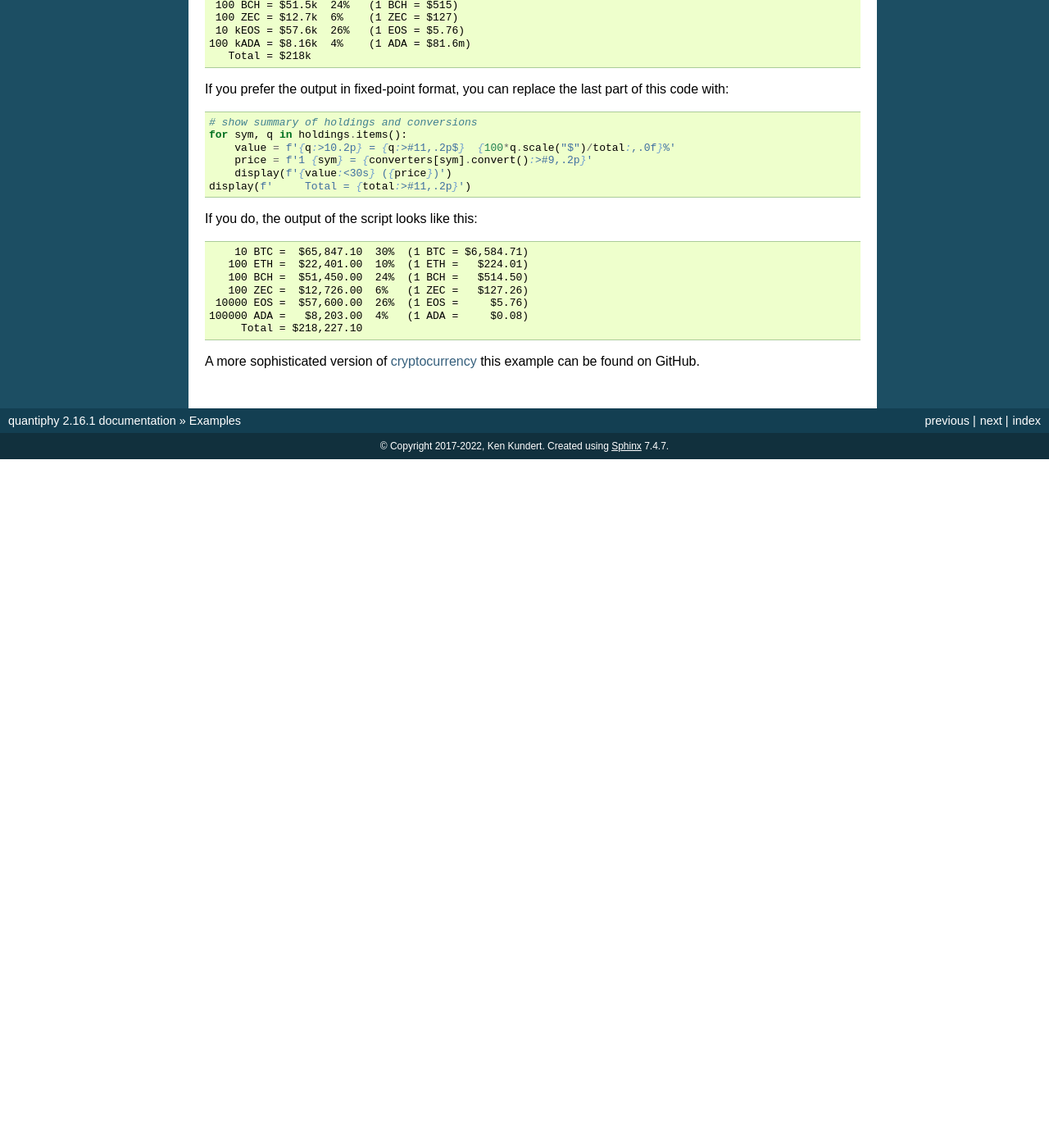
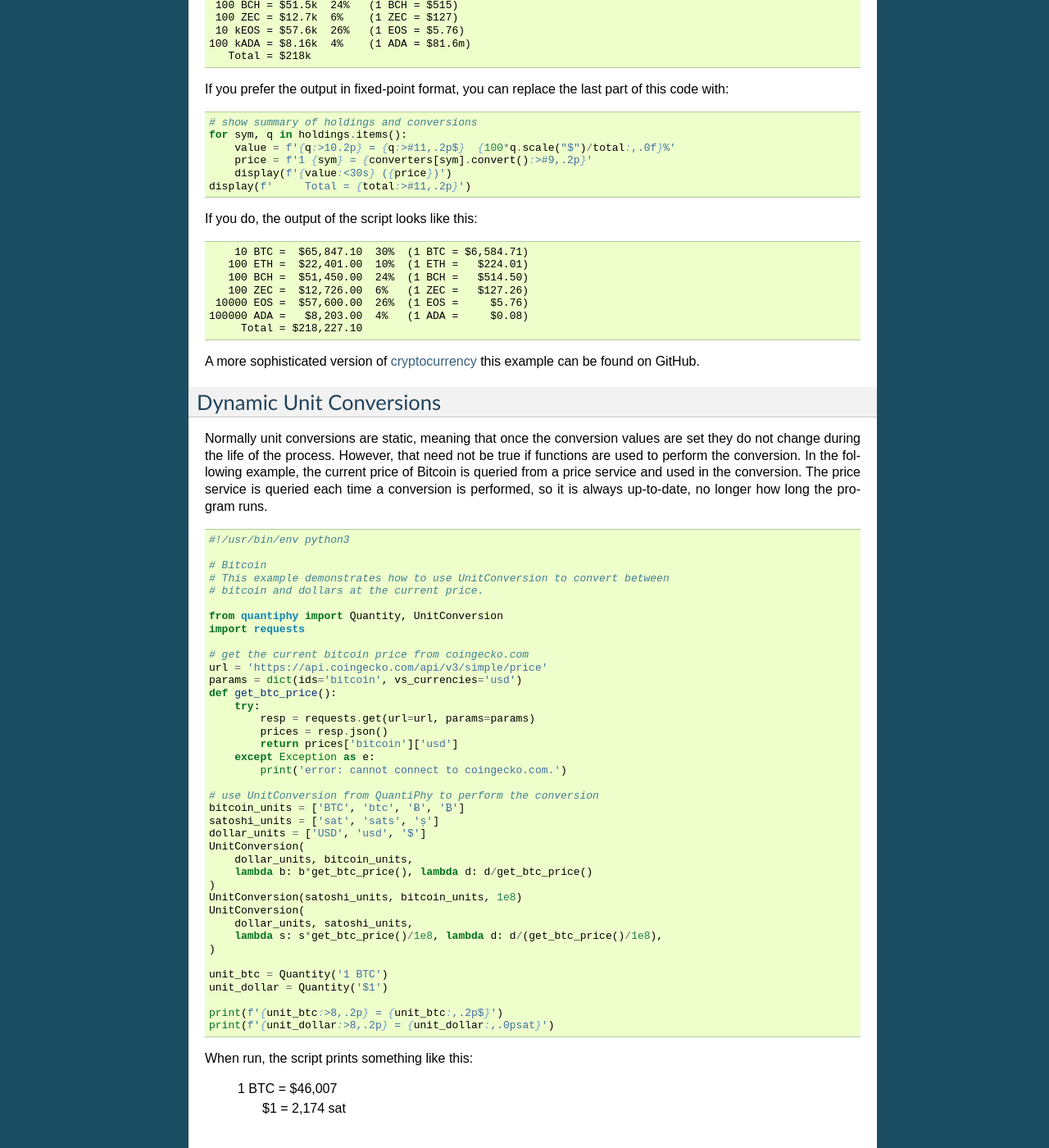
Before and after one commit to KenKundert/quantiphy, a Sphinx documentation site: the page built from doc/examples.rst, in a window 1280 px wide and 1400 px high, scrolled down 14024 px. Shown: the whole window at 82% size. Built offline with Sphinx 7.4.7, drawn with Linux system fonts in a browser that asks for light colours; before the commit the page ends 14584 px from its top, so only the background shows below that; some of the changed text lies outside the part shown.

```diff
--- a/doc/examples.rst
+++ b/doc/examples.rst
@@ -915,3 +915,63 @@
 A more sophisticated version of `cryptocurrency
 <https://github.com/KenKundert/cryptocurrency/blob/master/cryptocurrency>`_
 this example can be found on GitHub.
+
+
+.. bitcoin example {{{1
+
+Dynamic Unit Conversions
+------------------------
+
+Normally unit conversions are static, meaning that once the conversion values
+are set they do not change during the life of the process.  However, that need
+not be true if functions are used to perform the conversion.  In the following
+example, the current price of Bitcoin is queried from a price service and used
+in the conversion.  The price service is queried each time a conversion is
+performed, so it is always up-to-date, no longer how long the program runs.
+
+.. code-block:: python
+
+    #!/usr/bin/env python3
+
+    # Bitcoin
+    # This example demonstrates how to use UnitConversion to convert between
+    # bitcoin and dollars at the current price.
+
+    from quantiphy import Quantity, UnitConversion
+    import requests
+
+    # get the current bitcoin price from coingecko.com
+    url = 'https://api.coingecko.com/api/v3/simple/price'
+    params = dict(ids='bitcoin', vs_currencies='usd')
+    def get_btc_price():
+        try:
+            resp = requests.get(url=url, params=params)
+            prices = resp.json()
+            return prices['bitcoin']['usd']
+        except Exception as e:
+            print('error: cannot connect to coingecko.com.')
+
+    # use UnitConversion from QuantiPhy to perform the conversion
+    bitcoin_units = ['BTC', 'btc', 'Ƀ', '₿']
+    satoshi_units = ['sat', 'sats', 'ș']
+    dollar_units = ['USD', 'usd', '$']
+    UnitConversion(
+        dollar_units, bitcoin_units,
+        lambda b: b*get_btc_price(), lambda d: d/get_btc_price()
+    )
+    UnitConversion(satoshi_units, bitcoin_units, 1e8)
+    UnitConversion(
+        dollar_units, satoshi_units,
+        lambda s: s*get_btc_price()/1e8, lambda d: d/(get_btc_price()/1e8),
+    )
+
+    unit_btc = Quantity('1 BTC')
+    unit_dollar = Quantity('$1')
+
+    print(f'{unit_btc:>8,.2p} = {unit_btc:,.2p$}')
+    print(f'{unit_dollar:>8,.2p} = {unit_dollar:,.0psat}')
+
+When run, the script prints something like this:
+
+   1 BTC = $46,007
+      $1 = 2,174 sat
--- a/doc/releases.rst
+++ b/doc/releases.rst
@@ -8,7 +8,10 @@
 | Version: 2.16.1
 | Released: 2021-12-23
 
+- Refine the list of currency symbols.
+- Allows currency symbols to be given before or after the underlying number.
 - Allow :class:`Quantity` subclasses to be used in scaling if they have units.
+
 
 2.16 (2021-12-14)
 -----------------
--- a/doc/user.rst
+++ b/doc/user.rst
@@ -546,7 +546,7 @@
 
 ====== ================================================================
 K:     K, F °F, R °R
-C, °C: K, C °C, F °F, R °R
+C °C:  K, C °C, F °F, R °R
 m:     km, m, cm, mm, um μm micron, nm, Å angstrom, mi mile miles,
        in inch inches
 g:     oz, lb lbs
```
Also changed, not shown: quantiphy.py (+7 -7 lines), 1 other file.
